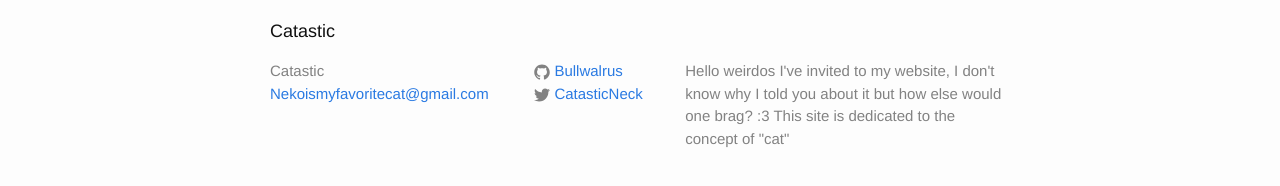
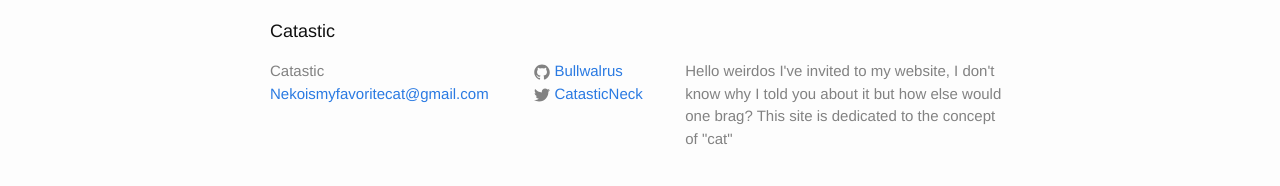
Before and after one commit to bullwalrus/Bullwalrus.github.io, a Jekyll site: the page built from index.html, in a window 1280 px wide. Shown: the part 489-675 px from the top of the page. Built offline with Jekyll 4.4.1, drawn with Linux system fonts in a browser that asks for light colours.

Commit message:
Update _config.yml

```diff
--- a/_config.yml
+++ b/_config.yml
@@ -9,7 +9,7 @@
 title: Catastic
 email: Nekoismyfavoritecat@gmail.com
 description: > # this means to ignore newlines until "baseurl:"
-  Hello weirdos I've invited to my website, I don't know why I told you about it but how else would one brag? :3
+  Hello weirdos I've invited to my website, I don't know why I told you about it but how else would one brag?
   This site is dedicated to the concept of "cat"
 baseurl: "" # the subpath of your site, e.g. /blog
 url: "http://whatthecat.net" # the base hostname & protocol for your site
```
